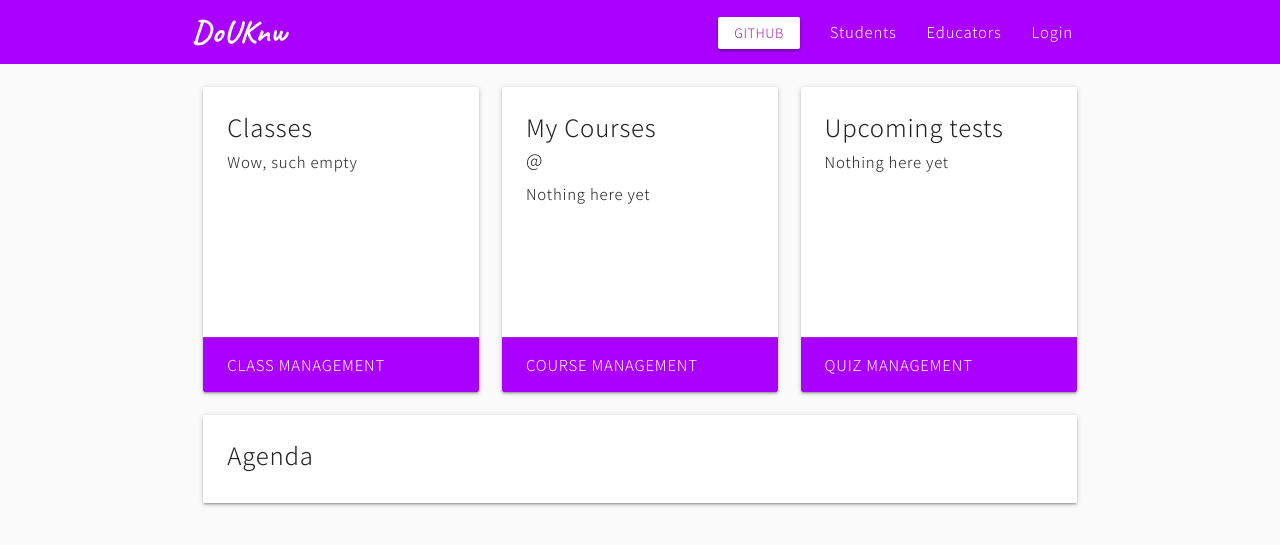
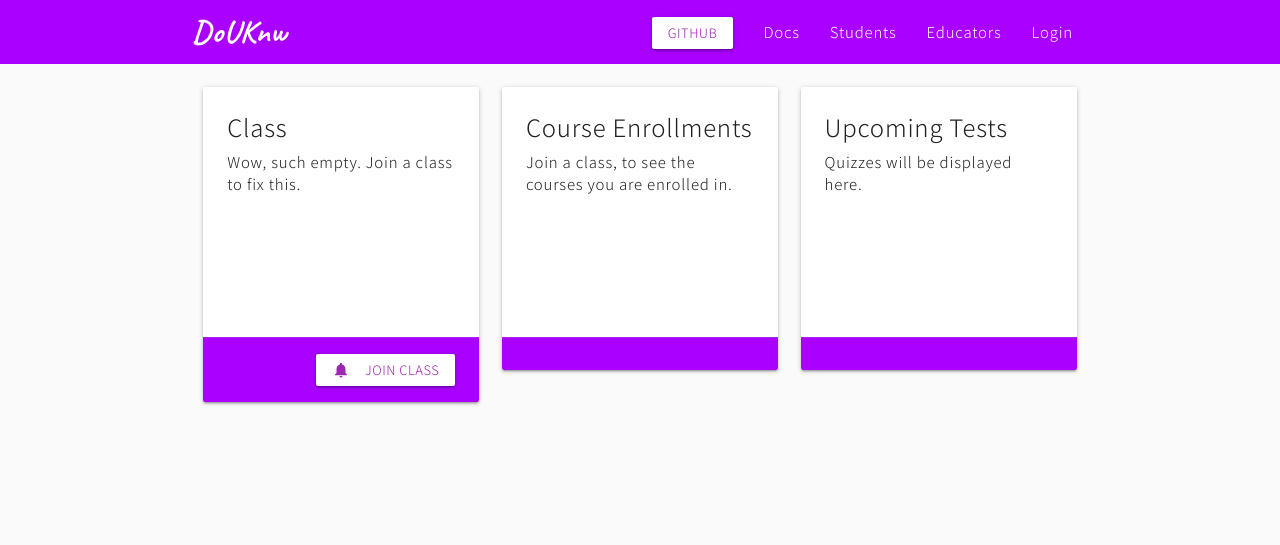
Before and after one commit to manu-febie/comp6343-web-app-development-and-security-project, a Flask app: template flask/app/templates/pages/educator_dashboard.html in a window 1280 px wide. Shown: the top 545 px of the page. Run offline with Flask 2, Linux system fonts and the light colour scheme; the template is opened without the code that fills it, so the values that code supplies are empty.

Commit message:
latest changes

```diff
--- a/flask/app/__init__.py
+++ b/flask/app/__init__.py
@@ -45,6 +45,7 @@
 from app.courses.models import ClassCode, Course, ClassCourses
 from app.users.models import User, Student
 from app.schools.models import School
+from app.quiz.models import Quiz
 
 # setup Flask-User
 user_manager = UserManager(app, db, User)
--- a/flask/app/courses/models.py
+++ b/flask/app/courses/models.py
@@ -5,7 +5,9 @@
     id = db.Column(db.Integer, primary_key=True)
     name = db.Column(db.String(10), nullable=False)
     school_id = db.Column(db.Integer, db.ForeignKey('school.id', ondelete='CASCADE'))
+
     courses = db.relationship('Course', 'class_courses', backref='class_code', lazy='dynamic')
+    users = db.relationship('User', backref='class_code', lazy='dynamic')
 
     def __str__(self):
         return self.name
--- a/flask/app/courses/routes.py
+++ b/flask/app/courses/routes.py
@@ -74,3 +74,9 @@
         return redirect(url_for('pages.educator_dashboard'))
 
     return render_template('courses/create.html', form=form)
+
+@courses.route('/<name>/join-class', methods=['GET', 'POST'])
+@login_required
+def student_class_join(name):
+
+    return render_template('courses/student_join_class.html', form=form)
--- a/flask/app/pages/routes.py
+++ b/flask/app/pages/routes.py
@@ -19,7 +19,7 @@
 def docs():
     return render_template('pages/docs.html')
 
-@pages.route('/e/dashboard')
+@pages.route('/dashboard')
 @login_required
 def educator_dashboard():
     '''
--- a/flask/app/quiz/forms.py
+++ b/flask/app/quiz/forms.py
@@ -1,6 +1,7 @@
 from flask_wtf import FlaskForm
 from wtforms import (BooleanField, FloatField, IntegerField, StringField, TextField,
                      SubmitField, SelectField, TextAreaField, FormField, Form)
+from wtforms.fields.html5 import DateField
 
 class QuestionCreateForm(Form):
     question = StringField('question')
@@ -10,5 +11,8 @@
 class QuizCreateForm(FlaskForm):
     name = StringField('quiz title')
     description = StringField('Short description about the quiz')
+    course = SelectField('course', coerce=int)
+    due_date = DateField('due date')
     question = FormField(QuestionCreateForm)
+    draft = BooleanField('draft', default=True)
     submit = SubmitField('submit')
--- a/flask/app/templates/base.html
+++ b/flask/app/templates/base.html
@@ -19,6 +19,7 @@
 </head>
 <body class="grey lighten-5">
 
+    <!-- Flash messages -->
     {% with messages = get_flashed_messages() %}
     {% if messages %}
         {% for message in messages %}
@@ -26,6 +27,7 @@
         {% endfor %}
     {% endif %}
     {% endwith %}
+    <!-- End flash messages -->
 
     <div class="container">
     {% block body %}
--- a/flask/app/templates/includes/nav.html
+++ b/flask/app/templates/includes/nav.html
@@ -6,8 +6,9 @@
         <div class="nav-wrapper container">
             <a href="{{ url_for('pages.educator_dashboard') }}" class="brand-logo" style="color:#aa00ff">DoUKnw</a>
             <ul class="right">
-                <li><a href="{{ url_for('users.user_update') }}"><i class="material-icons purple-text text-accent-4">account_circle</i></a></li>
-                <li><a href="" class="grey-text text-darken-4">Hi, {{ current_user.firstname }}</a></li>
+                <li><a href="{{ url_for('users.user_update') }}" class="grey-text text-darken-4">
+                        <i class="material-icons purple-text left">account_circle</i>Hi, {{ current_user.firstname }}
+                </a></li>
                 <li><a href="{{ url_for('users.logout') }}" class="grey-text text-darken-4">
                         Logout
                     </a></li>
@@ -24,6 +25,7 @@
             <li>
                 <a href="https://github.com/imanuelfebie/comp6343-web-app-development-and-security-project/tree/master/flask/app" class="waves-effect waves-light white purple-text btn-small">Github</a>
            </li>
+           <li><a href="{{ url_for('pages.docs') }}">Docs</a></li>
             <li><a href="{{ url_for('users.student_register') }}">Students</a></li>
             <li><a href="{{ url_for('users.educator_register') }}">Educators</a></li>
             <li><a href="{{ url_for('users.login') }}">Login</a></li>
--- a/flask/app/templates/pages/educator_dashboard.html
+++ b/flask/app/templates/pages/educator_dashboard.html
@@ -9,6 +9,7 @@
 <div class="section">
 
     <div class="row">
+        {% if current_user.is_educator %}
         <!-- class  -->
         <div class="col l4 s12">
             <div class="card">
@@ -76,6 +77,73 @@
                 </div>
             </div>
         </div>
+        {% else %}
+
+        <!-- Student cards -->
+
+        <div class="col l4 s12">
+            <div class="card">
+                <div class="card-content card-content-height">
+                    <span class="card-title">Class</span>
+                    {% if not current_user.class_code_id %}
+                        Wow, such empty. Join a class to fix this.
+                    {% else %}
+                    {% endif %}
+                </div>
+                <div class="card-action purple accent-4 white-text right-align">
+                    {% if not current_user.class_code_id %}
+                        <a href="" class="btn-small waves-effect waves-dark white purple-text pulse">
+                            <i class="material-icons left">notifications</i>Join class
+                        </a>
+                    {% else %}
+                    {% endif %}
+
+                </div>
+            </div>
+        </div>
+
+        <!--  -->
+        <div class="col l4 s12">
+            <div class="card">
+                <div class="card-content card-content-height">
+                    <span class="card-title">Course Enrollments</span>
+                    {% if not current_user.class_code_id %}
+                        Join a class, to see the courses you are enrolled in.
+                    {% else %}
+
+                    {% endif %}
+                </div>
+                <div class="card-action purple accent-4 white-text">
+                    <a href=""></a>
+                </div>
+            </div>
+        </div>
+
+        <!-- Calendar -->
+        <div class="col l4 s12">
+            <div class="card">
+                <div class="card-content card-content-height">
+                    <span class="card-title">Upcoming Tests</span>
+                    Quizzes will be displayed here.
+                </div>
+                <div class="card-action purple accent-4 white-text">
+                    <a href=""></a>
+                </div>
+            </div>
+        </div>
+        {% endif %}
+
+        <!--
+        <div class="col l12 m12 s12">
+            <div class="card">
+                <div class="card-content">
+                    <span class="card-title">History</span>
+
+                </div>
+                <div class="card-action">
+                </div>
+            </div>
+        </div>
 
         <div class="col l12 s12">
             <div class="card">
@@ -84,6 +152,7 @@
                 </div>
             </div>
         </div>
+        -->
 
     </div>
 
--- a/flask/app/templates/schools/create.html
+++ b/flask/app/templates/schools/create.html
@@ -9,7 +9,11 @@
         <div class="col l10 offset-l1">
             <div class="card"h>
                 <div class="card-content">
+                    {% if current_user.is_educator %}
                     <span class="card-title">Where do you teach?</span>
+                    {% elif current_user.is_student %}
+                    <span class="card-title">Where do you go to school?</span>
+                    {% endif %}
                     <form action="" method="post">
                         {{ form.csrf_token }}
                         <div class="input-field">
--- a/flask/app/users/forms.py
+++ b/flask/app/users/forms.py
@@ -16,7 +16,6 @@
     firstname = StringField('firstname')
     lastname = StringField('lastname')
     email = StringField('email', validators=[Email()])
-    school = SelectField('school', coerce=int)
     submit = SubmitField('update')
 
 
--- a/flask/app/users/models.py
+++ b/flask/app/users/models.py
@@ -18,6 +18,7 @@
     is_active = db.Column(db.Boolean, nullable=False, server_default='1')
     joined = db.Column(db.DateTime, default=datetime.utcnow())
     school_id = db.Column(db.Integer, db.ForeignKey('school.id', ondelete='CASCADE'))
+    class_code_id = db.Column(db.Integer, db.ForeignKey('class_code.id', ondelete='CASCADE'))
 
     def __str__(self):
         return f'User <{self.firstname} {self.lastname}>'
```
Also changed, not shown: flask/app/templates/courses/student_class_join.html (added, +15 -0 lines), flask/app/templates/pages/docs.html (+19 -10 lines), flask/app/templates/users/register_student.html (+5 -4 lines), flask/app/templates/users/user_update.html (+3 -5 lines), flask/app/users/routes.py (+13 -15 lines), flask/requirements.txt (+41 -0 lines), 1 other file.
